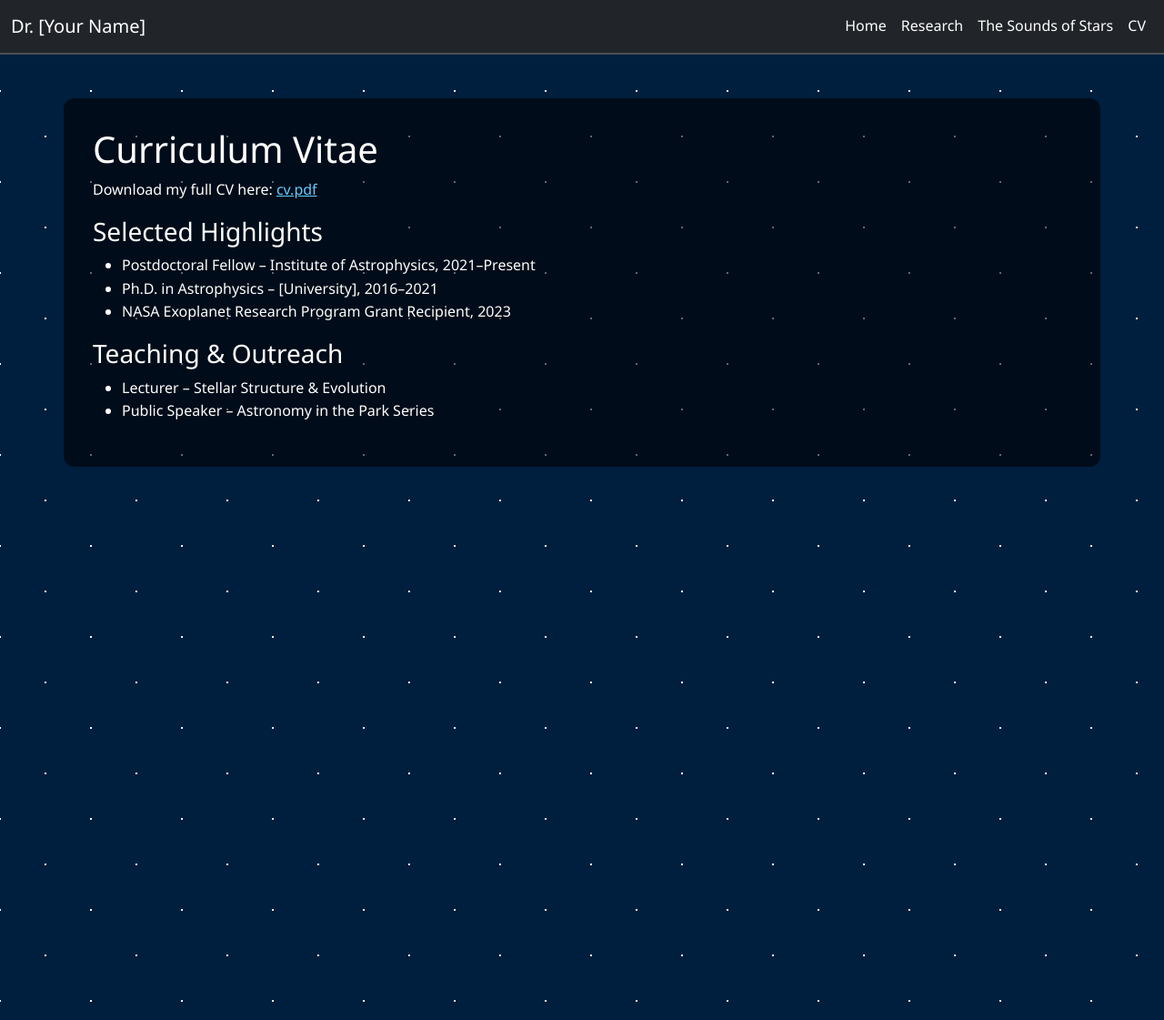
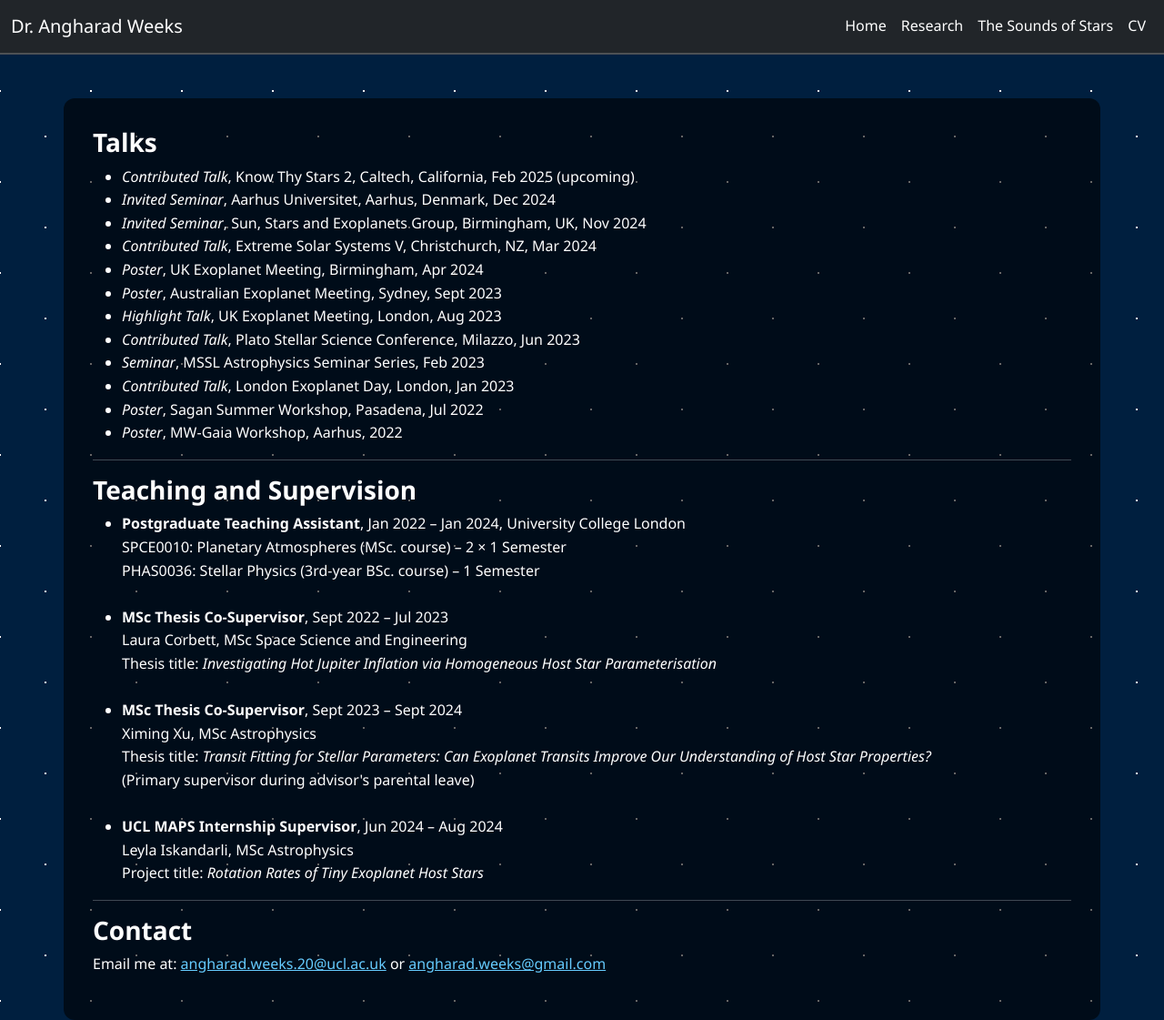
Before and after one commit to AngharadWeeks/AngharadWeeks.github.io, a Jekyll site: the page cv.html, which Jekyll copies as it is, in a window 1280 px wide. Shown: the whole page at 91% size. Built offline with Jekyll 4.4.1, drawn with Linux system fonts in a browser that asks for light colours; before the commit the page ends 900 px from its top, so only the background shows below that.

Commit message:
Update cv.html

```diff
--- a/cv.html
+++ b/cv.html
@@ -11,7 +11,7 @@
 
 <nav class="navbar navbar-expand-lg navbar-dark bg-dark">
   <div class="container-fluid">
-    <a class="navbar-brand" href="index.html">Dr. [Your Name]</a>
+    <a class="navbar-brand" href="index.html">Dr. Angharad Weeks</a>
     <button class="navbar-toggler" type="button" data-bs-toggle="collapse" data-bs-target="#navbarNav">
       <span class="navbar-toggler-icon"></span>
     </button>
@@ -27,21 +27,60 @@
 </nav>
 
 <div class="container mt-5">
-  <h1>Curriculum Vitae</h1>
-  <p>Download my full CV here: <a href="cv.pdf" target="_blank">cv.pdf</a></p>
+  <h3><strong>Talks</strong></h3>
+<ul>
+  <li><em>Contributed Talk</em>, Know Thy Stars 2, Caltech, California, Feb 2025 (upcoming)</li>
+  <li><em>Invited Seminar</em>, Aarhus Universitet, Aarhus, Denmark, Dec 2024</li>
+  <li><em>Invited Seminar</em>, Sun, Stars and Exoplanets Group, Birmingham, UK, Nov 2024</li>
+  <li><em>Contributed Talk</em>, Extreme Solar Systems V, Christchurch, NZ, Mar 2024</li>
+  <li><em>Poster</em>, UK Exoplanet Meeting, Birmingham, Apr 2024</li>
+  <li><em>Poster</em>, Australian Exoplanet Meeting, Sydney, Sept 2023</li>
+  <li><em>Highlight Talk</em>, UK Exoplanet Meeting, London, Aug 2023</li>
+  <li><em>Contributed Talk</em>, Plato Stellar Science Conference, Milazzo, Jun 2023</li>
+  <li><em>Seminar</em>, MSSL Astrophysics Seminar Series, Feb 2023</li>
+  <li><em>Contributed Talk</em>, London Exoplanet Day, London, Jan 2023</li>
+  <li><em>Poster</em>, Sagan Summer Workshop, Pasadena, Jul 2022</li>
+  <li><em>Poster</em>, MW-Gaia Workshop, Aarhus, 2022</li>
+</ul>
 
-  <h3>Selected Highlights</h3>
-  <ul>
-    <li>Postdoctoral Fellow – Institute of Astrophysics, 2021–Present</li>
-    <li>Ph.D. in Astrophysics – [University], 2016–2021</li>
-    <li>NASA Exoplanet Research Program Grant Recipient, 2023</li>
-  </ul>
+<hr>
 
-  <h3>Teaching & Outreach</h3>
-  <ul>
-    <li>Lecturer – Stellar Structure & Evolution</li>
-    <li>Public Speaker – Astronomy in the Park Series</li>
-  </ul>
+<h3><strong>Teaching and Supervision</strong></h3>
+
+<ul>
+  <li>
+    <strong>Postgraduate Teaching Assistant</strong>, Jan 2022 – Jan 2024, University College London
+    <br> SPCE0010: Planetary Atmospheres (MSc. course) – 2 × 1 Semester
+    <br> PHAS0036: Stellar Physics (3rd-year BSc. course) – 1 Semester
+  </li>
+  <br>
+
+  <li>
+    <strong>MSc Thesis Co-Supervisor</strong>, Sept 2022 – Jul 2023
+    <br> Laura Corbett, MSc Space Science and Engineering
+    <br> Thesis title: <em>Investigating Hot Jupiter Inflation via Homogeneous Host Star Parameterisation</em>
+  </li>
+  <br>
+
+  <li>
+    <strong>MSc Thesis Co-Supervisor</strong>, Sept 2023 – Sept 2024
+    <br> Ximing Xu, MSc Astrophysics
+    <br> Thesis title: <em>Transit Fitting for Stellar Parameters: Can Exoplanet Transits Improve Our Understanding of Host Star Properties?</em>
+    <br> (Primary supervisor during advisor's parental leave)
+  </li>
+  <br>
+
+  <li>
+    <strong>UCL MAPS Internship Supervisor</strong>, Jun 2024 – Aug 2024
+    <br> Leyla Iskandarli, MSc Astrophysics
+    <br> Project title: <em>Rotation Rates of Tiny Exoplanet Host Stars</em>
+  </li>
+</ul>
+
+<hr>
+
+<h3><strong>Contact</strong></h3>
+<p>Email me at: <a href="mailto:angharad.weeks.20@ucl.ac.uk">angharad.weeks.20@ucl.ac.uk</a> or <a href="mailto:angharad.weeks@gmail.com">angharad.weeks@gmail.com</a></p>
 </div>
 
 <script src="https://cdn.jsdelivr.net/npm/bootstrap@5.3.0/dist/js/bootstrap.bundle.min.js"></script>
```
